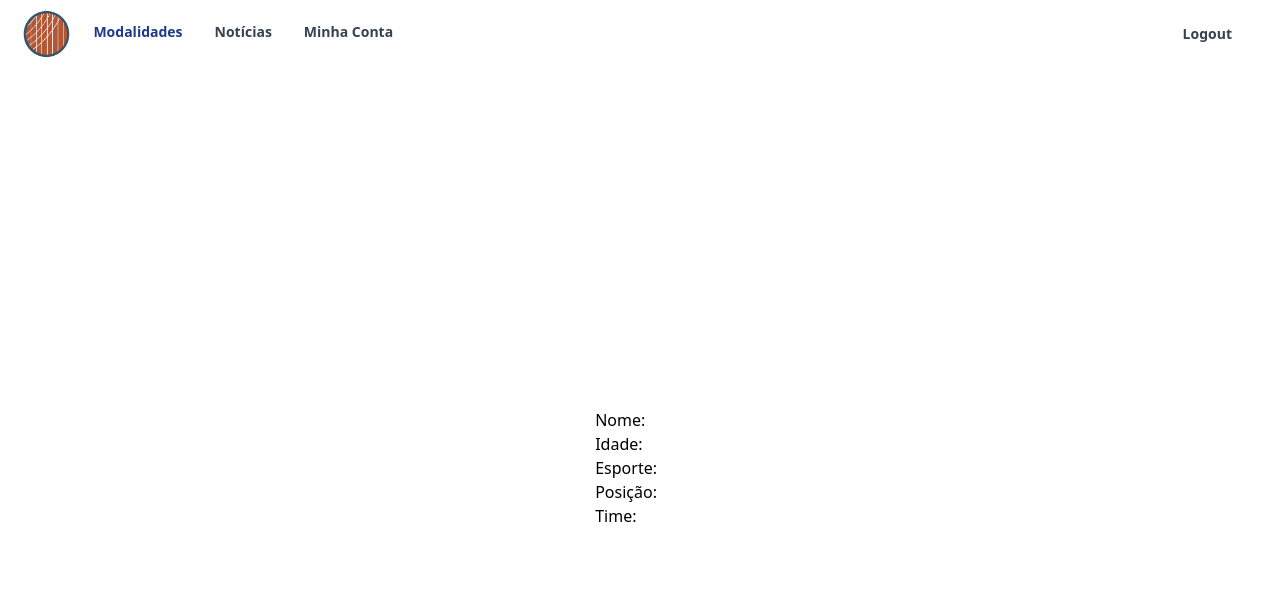
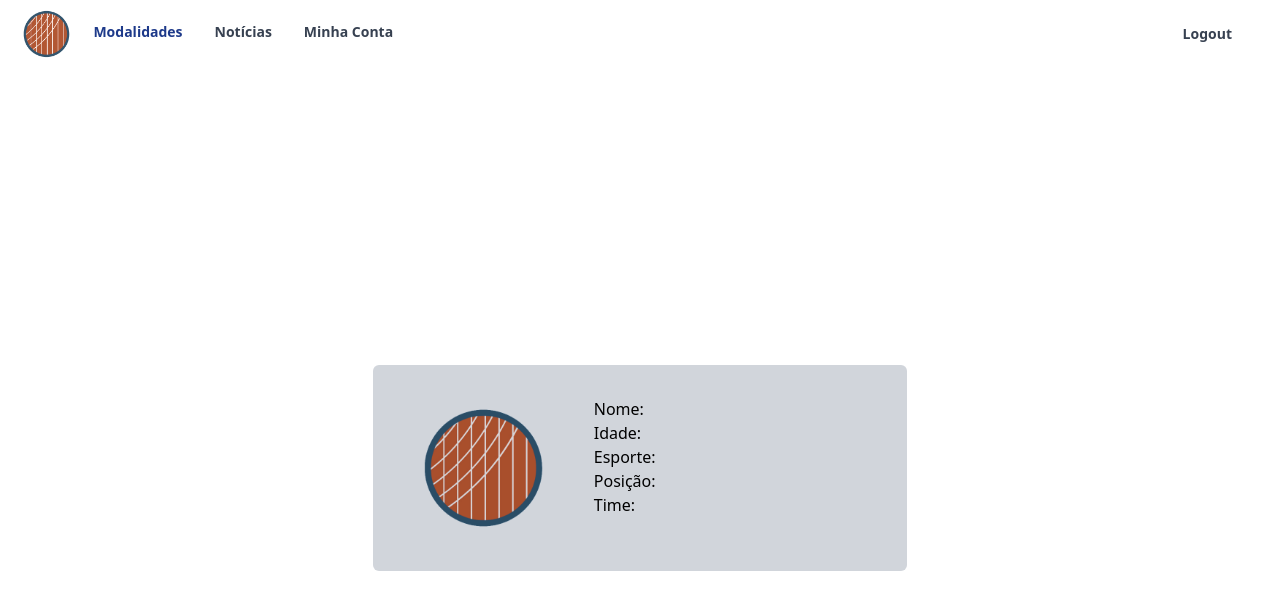
Before and after one commit to snow-sr/teste-teste, a Vue app: page /Profile in a window 1280 px wide. Shown: the top 610 px of the page. Built offline with nearby package versions, Linux system fonts and the light colour scheme.

Commit message:
estilizando profile, resolvendo bug na home

```diff
--- a/src/components/ProfileInfo.vue
+++ b/src/components/ProfileInfo.vue
@@ -1,10 +1,10 @@
 <template>
     <!-- A rounded div with an image and informations -->
-    <div class="flex rounded-md bg-main w-1/2 p-24">
-        <div class="w-2/5">
-            <!-- Image -->
+    <div class="flex rounded-md bg-main p-8 bg-gray-300 w-5/12">
+        <div class="w-2/6">
+            <img src="./../assets/bola.png" class="w-full" alt="">
         </div>
-        <div>
+        <div class="w-4/6 pl-8">
             <!-- Informations -->
             <h1>Nome: </h1>
             <h1>Idade: </h1>
--- a/src/views/Home.vue
+++ b/src/views/Home.vue
@@ -22,7 +22,7 @@ export default {
             <div class="bg-image-small w-full h-40">
                 <div class="bg-primary w-full h-full border-b-4 border-orange-400"></div>
             </div>
-            <div class="flex flex-col gap-8 w-full p-10">
+            <div class="flex flex-col gap-8 w-full p-10 container mx-auto">
                 <div class="text-xl" v-if="menu">
                     <h2>
                         MENU MODALIDADES
--- a/src/views/Profile.vue
+++ b/src/views/Profile.vue
@@ -17,7 +17,7 @@ export default {
     <div class="h-screen bg-secondary">
         <Navbar/>
         <div class="flex h-screen justify-center items-center">
-        <profile/>
+            <profile/>
         </div>
     </div>
 </template>
```
